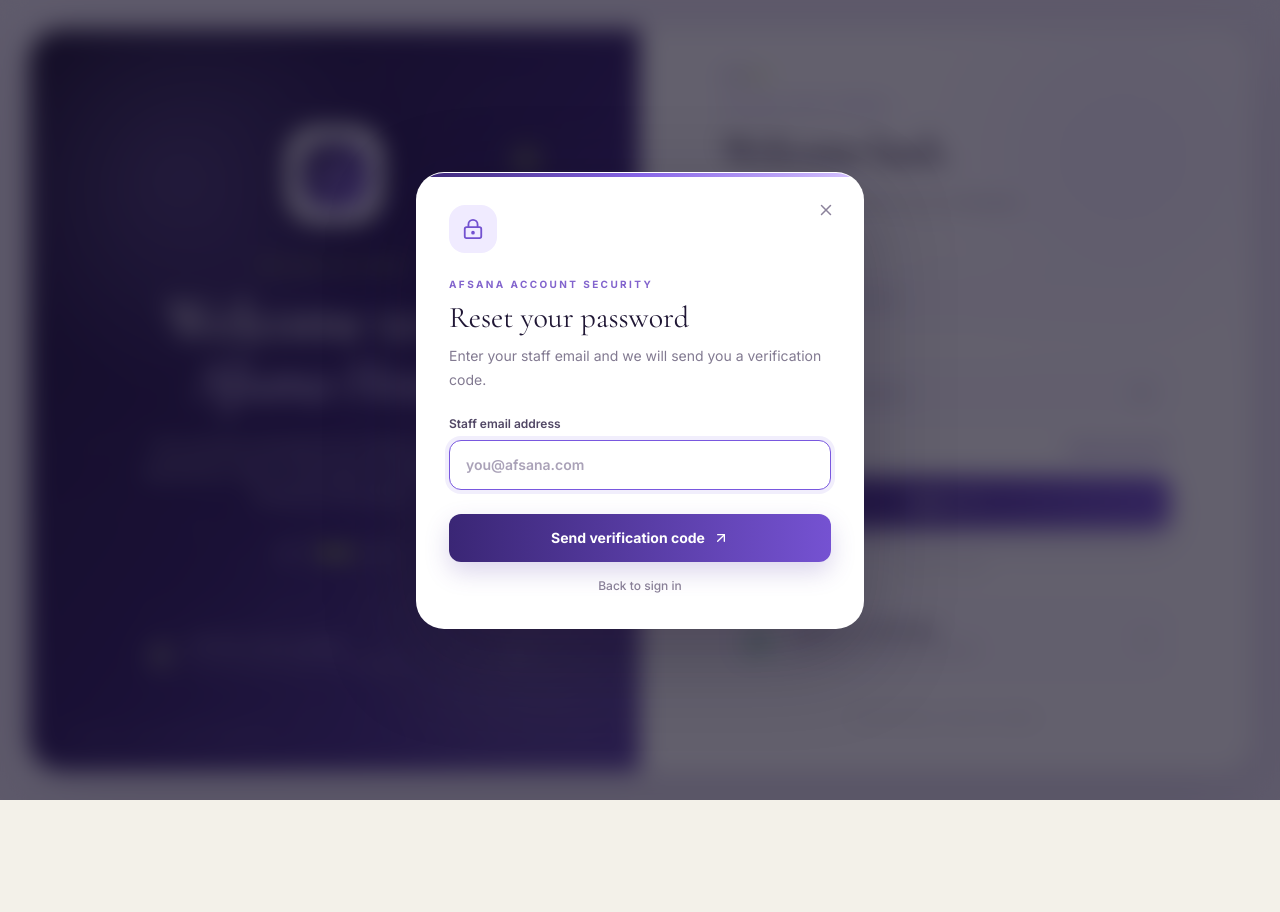
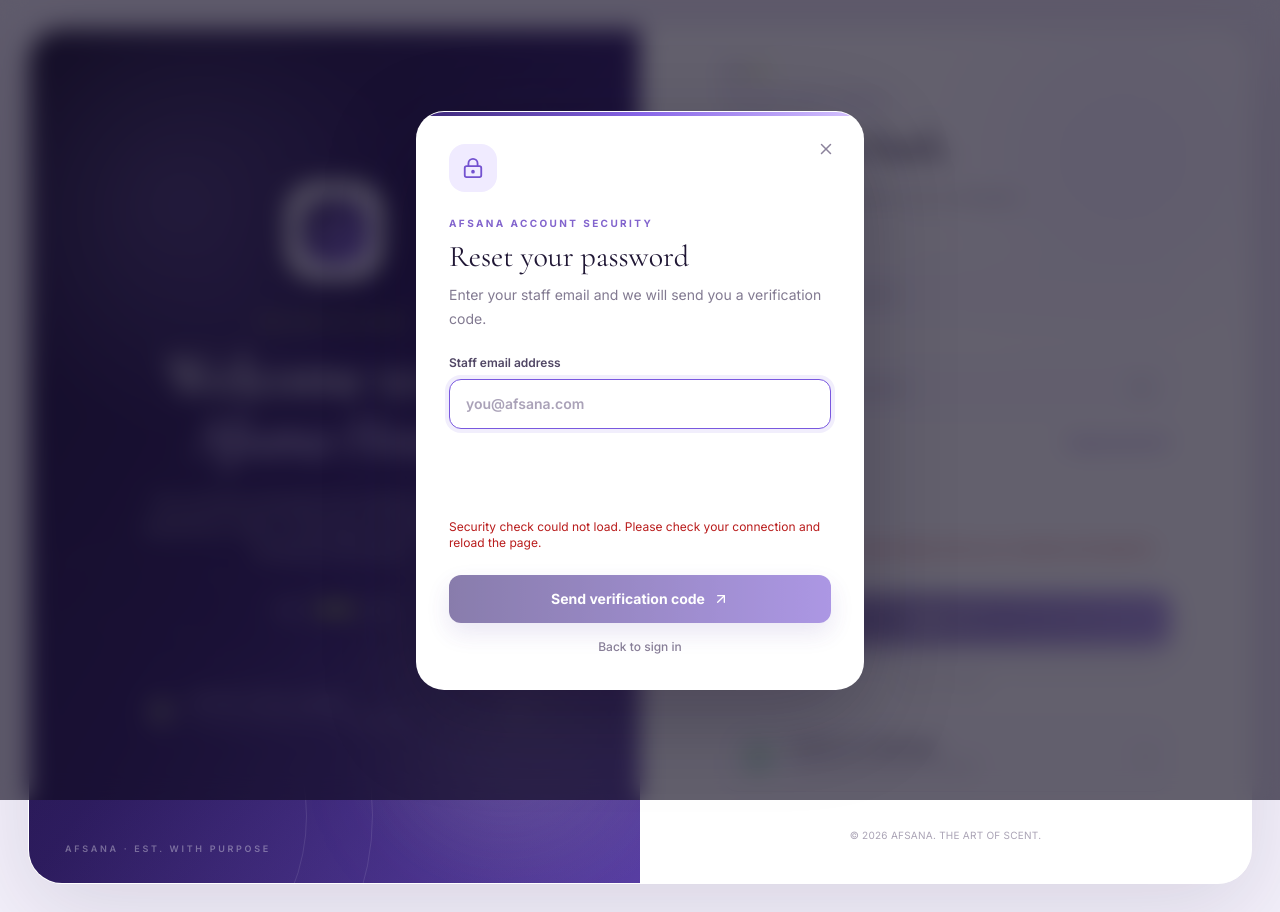
Before and after one commit to SyedHassanali24/afsana-perfumes11, a React (Vite) app: page /admin/login in a window 1280 px wide. Both pictures are taken after a click on the button "Forgot password?". Before the commit the page ends 800 px from the top, so only its background shows below. Built offline with nearby package versions, Linux system fonts and the light colour scheme; no server answers.

Commit message:
security: protect staff login, 2FA and password reset with Turnstile

```diff
--- a/src/auth/LoginPage.jsx
+++ b/src/auth/LoginPage.jsx
@@ -1,6 +1,7 @@
 import { useState } from 'react';
 import { Navigate, useLocation, useNavigate } from 'react-router-dom';
 import { useAuth } from './AuthContext';
+import TurnstileWidget from '../components/TurnstileWidget';
 import {
   ArrowUpRight,
   CheckCircle2,
@@ -16,7 +17,7 @@ import {
 
 const inputClass = 'mt-2 block w-full rounded-xl border border-[#e6e1f0] bg-[#fbfaff] px-4 py-3.5 text-sm text-[#21183b] placeholder:text-[#aaa2b8] outline-none transition duration-200 focus:border-[#7958df] focus:bg-white focus:ring-4 focus:ring-[#7958df]/10';
 
-function ResetPasswordDialog({ reset, setReset, error, busy, onForgot, onVerify, onReset }) {
+function ResetPasswordDialog({ reset, setReset, error, setError, busy, onForgot, onVerify, onReset, turnstileToken, onTurnstileToken, turnstileResetKey }) {
   if (!reset.open) return null;
 
   return (
@@ -65,10 +66,12 @@ function ResetPasswordDialog({ reset, setReset, error, busy, onForgot, onVerify,
           </div>
         )}
 
+        <div className="mt-5"><TurnstileWidget action={reset.step === 1 ? 'staff_password_reset_request' : reset.step === 2 ? 'staff_password_reset_verify' : 'staff_password_reset_complete'} onToken={onTurnstileToken} resetKey={turnstileResetKey} /></div>
+
         {reset.msg && <p role="status" className="mt-4 flex items-start gap-2 rounded-xl bg-[#f1edff] px-3.5 py-3 text-xs leading-5 text-[#6548b5]"><CheckCircle2 size={15} className="mt-0.5 shrink-0" />{reset.msg}</p>}
         {error && <p role="alert" className="mt-4 rounded-xl border border-red-100 bg-red-50 px-3.5 py-3 text-xs leading-5 text-[#a33c51]">{error}</p>}
 
-        <button type={reset.step === 2 ? 'button' : 'submit'} onClick={reset.step === 2 ? onVerify : undefined} disabled={busy} className="mt-6 flex w-full items-center justify-center gap-2 rounded-xl bg-gradient-to-r from-[#3a2675] to-[#7552d2] px-5 py-3.5 text-sm font-bold text-white shadow-[0_10px_24px_rgba(91,62,170,.22)] transition duration-200 hover:-translate-y-0.5 hover:shadow-[0_14px_30px_rgba(91,62,170,.28)] disabled:cursor-wait disabled:opacity-60">
+        <button type={reset.step === 2 ? 'button' : 'submit'} onClick={reset.step === 2 ? onVerify : undefined} disabled={busy || !turnstileToken} className="mt-6 flex w-full items-center justify-center gap-2 rounded-xl bg-gradient-to-r from-[#3a2675] to-[#7552d2] px-5 py-3.5 text-sm font-bold text-white shadow-[0_10px_24px_rgba(91,62,170,.22)] transition duration-200 hover:-translate-y-0.5 hover:shadow-[0_14px_30px_rgba(91,62,170,.28)] disabled:cursor-wait disabled:opacity-60">
           {busy ? 'Please wait…' : reset.step === 1 ? 'Send verification code' : reset.step === 2 ? 'Verify code' : 'Set new password'}
           {!busy && <ArrowUpRight size={16} />}
         </button>
@@ -86,6 +89,8 @@ export default function LoginPage() {
   const [error, setError] = useState('');
   const [busy, setBusy] = useState(false);
   const [showPassword, setShowPassword] = useState(false);
+  const [turnstileToken, setTurnstileToken] = useState('');
+  const [turnstileResetKey, setTurnstileResetKey] = useState(0);
   const [twoFactor, setTwoFactor] = useState(null);
   const [reset, setReset] = useState({ open: false, step: 1, email: '', otp: '', resetToken: '', password: '', confirm: '', msg: '' });
 
@@ -94,23 +99,23 @@ export default function LoginPage() {
   const forgot = async (e) => {
     e.preventDefault(); setError(''); setBusy(true);
     try {
-      const r = await fetch('/api/auth/forgot-password/request', { method: 'POST', headers: { 'Content-Type': 'application/json', 'X-Requested-With': 'afsana' }, body: JSON.stringify({ email: reset.email.trim() }) });
+      const r = await fetch('/api/auth/forgot-password/request', { method: 'POST', headers: { 'Content-Type': 'application/json', 'X-Requested-With': 'afsana' }, body: JSON.stringify({ email: reset.email.trim(), turnstileToken }) });
       const d = await r.json();
       if (!r.ok || !d.success) throw new Error(d?.error?.message || 'Unable to send OTP.');
       setReset(v => ({ ...v, step: 2, msg: 'A verification code has been sent to your administrator email.' }));
     } catch (e) { setError(e.message); }
-    finally { setBusy(false); }
+    finally { setBusy(false); setTurnstileToken(''); setTurnstileResetKey(v => v + 1); }
   };
 
   const verifyOtp = async () => {
     setError(''); setBusy(true);
     try {
-      const r = await fetch('/api/auth/forgot-password/verify', { method: 'POST', headers: { 'Content-Type': 'application/json', 'X-Requested-With': 'afsana' }, body: JSON.stringify({ email: reset.email.trim(), otp: reset.otp.trim() }) });
+      const r = await fetch('/api/auth/forgot-password/verify', { method: 'POST', headers: { 'Content-Type': 'application/json', 'X-Requested-With': 'afsana' }, body: JSON.stringify({ email: reset.email.trim(), otp: reset.otp.trim(), turnstileToken }) });
       const d = await r.json();
       if (!r.ok || !d.success) throw new Error(d?.error?.message || 'Invalid verification code.');
       setReset(v => ({ ...v, step: 3, resetToken: d.resetToken, msg: 'Email verified. You can now create a new password.' }));
     } catch (e) { setError(e.message); }
-    finally { setBusy(false); }
+    finally { setBusy(false); setTurnstileToken(''); setTurnstileResetKey(v => v + 1); }
   };
 
   const doReset = async (e) => {
@@ -119,20 +124,20 @@ export default function LoginPage() {
     if (reset.password !== reset.confirm) { setError('Passwords do not match.'); return; }
     setError(''); setBusy(true);
     try {
-      const r = await fetch('/api/auth/forgot-password/reset', { method: 'POST', headers: { 'Content-Type': 'application/json', 'X-Requested-With': 'afsana' }, body: JSON.stringify({ email: reset.email.trim(), resetToken: reset.resetToken, password: reset.password }) });
+      const r = await fetch('/api/auth/forgot-password/reset', { method: 'POST', headers: { 'Content-Type': 'application/json', 'X-Requested-With': 'afsana' }, body: JSON.stringify({ email: reset.email.trim(), resetToken: reset.resetToken, password: reset.password, turnstileToken }) });
       const d = await r.json();
       if (!r.ok || !d.success) throw new Error(d?.error?.message || 'Unable to reset password.');
       setReset({ open: false, step: 1, email: '', otp: '', resetToken: '', password: '', confirm: '', msg: '' });
       setError('');
     } catch (e) { setError(e.message); }
-    finally { setBusy(false); }
+    finally { setBusy(false); setTurnstileToken(''); setTurnstileResetKey(v => v + 1); }
   };
 
   const submit = async (e) => {
     e.preventDefault();
     setError(''); setBusy(true);
     try {
-      const result = await login(form.email.trim(), form.password);
+      const result = await login(form.email.trim(), form.password, turnstileToken);
       if (result?.requiresTwoFactor) {
         setTwoFactor({ email: form.email.trim(), challengeId: result.challengeId, otp: '' });
         return;
@@ -140,7 +145,7 @@ export default function LoginPage() {
       navigate(from, { replace: true });
     } catch (err) {
       setError(err.status === 429 ? 'Too many attempts. Your account may be locked for 3 minutes.' : err.message);
-    } finally { setBusy(false); }
+    } finally { setBusy(false); setTurnstileToken(''); setTurnstileResetKey(v => v + 1); }
   };
 
   const verifyAdminOtp = async (e) => {
@@ -148,11 +153,11 @@ export default function LoginPage() {
     if (!twoFactor) return;
     setError(''); setBusy(true);
     try {
-      await completeTwoFactor(twoFactor.email, twoFactor.challengeId, twoFactor.otp.trim());
+      await completeTwoFactor(twoFactor.email, twoFactor.challengeId, twoFactor.otp.trim(), turnstileToken);
       navigate(from, { replace: true });
     } catch (err) {
       setError(err.status === 429 ? 'Too many incorrect codes. Please sign in again.' : err.message);
-    } finally { setBusy(false); }
+    } finally { setBusy(false); setTurnstileToken(''); setTurnstileResetKey(v => v + 1); }
   };
 
   return (
@@ -237,9 +242,10 @@ export default function LoginPage() {
                               <button type="button" onClick={() => { setError(''); setReset(v => ({ ...v, open: true, step: 1, email: form.email, otp: '', resetToken: '', password: '', confirm: '', msg: '' })); }} className="text-xs font-semibold text-[#7654c9] transition hover:text-[#4e329d] hover:underline">Forgot password?</button>
                             </div>
 
+                            <TurnstileWidget action="staff_login" onToken={setTurnstileToken} resetKey={turnstileResetKey} />
                             {error && !reset.open && <p role="alert" className="rounded-xl border border-red-100 bg-red-50 px-4 py-3 text-xs leading-5 text-[#a33c51]">{error}</p>}
 
-                            <button type="submit" disabled={busy} className="group relative mt-1 flex w-full items-center justify-center gap-2 overflow-hidden rounded-xl bg-gradient-to-r from-[#38236f] via-[#583ca5] to-[#7554d0] px-5 py-4 text-sm font-bold tracking-wide text-white shadow-[0_12px_28px_rgba(80,55,145,.22)] transition duration-300 hover:-translate-y-0.5 hover:shadow-[0_17px_34px_rgba(80,55,145,.30)] disabled:cursor-wait disabled:opacity-60">
+                            <button type="submit" disabled={busy || !turnstileToken} className="group relative mt-1 flex w-full items-center justify-center gap-2 overflow-hidden rounded-xl bg-gradient-to-r from-[#38236f] via-[#583ca5] to-[#7554d0] px-5 py-4 text-sm font-bold tracking-wide text-white shadow-[0_12px_28px_rgba(80,55,145,.22)] transition duration-300 hover:-translate-y-0.5 hover:shadow-[0_17px_34px_rgba(80,55,145,.30)] disabled:cursor-wait disabled:opacity-60">
                               <span className="absolute inset-0 -translate-x-full bg-gradient-to-r from-transparent via-white/15 to-transparent transition-transform duration-700 group-hover:translate-x-full" />
                               <span className="relative">{busy ? 'Signing in…' : 'Sign in'}</span>
                               {!busy && <ArrowUpRight className="relative transition-transform duration-300 group-hover:-translate-y-0.5 group-hover:translate-x-0.5" size={17} />}
@@ -269,8 +275,9 @@ export default function LoginPage() {
                     placeholder="••••••"
                   />
                 </label>
+                <TurnstileWidget action="staff_2fa" onToken={setTurnstileToken} resetKey={turnstileResetKey} />
                 {error && <p role="alert" className="rounded-xl border border-red-100 bg-red-50 px-4 py-3 text-xs leading-5 text-[#a33c51]">{error}</p>}
-                <button type="submit" disabled={busy || twoFactor.otp.length !== 6} className="flex w-full items-center justify-center gap-2 rounded-xl bg-gradient-to-r from-[#38236f] via-[#583ca5] to-[#7554d0] px-5 py-4 text-sm font-bold text-white shadow-[0_12px_28px_rgba(80,55,145,.22)] transition hover:-translate-y-0.5 disabled:cursor-wait disabled:opacity-60">
+                <button type="submit" disabled={busy || twoFactor.otp.length !== 6 || !turnstileToken} className="flex w-full items-center justify-center gap-2 rounded-xl bg-gradient-to-r from-[#38236f] via-[#583ca5] to-[#7554d0] px-5 py-4 text-sm font-bold text-white shadow-[0_12px_28px_rgba(80,55,145,.22)] transition hover:-translate-y-0.5 disabled:cursor-wait disabled:opacity-60">
                   {busy ? 'Verifying…' : 'Verify and continue'}
                   {!busy && <ArrowUpRight size={17} />}
                 </button>
@@ -300,7 +307,7 @@ export default function LoginPage() {
         </section>
       </div>
 
-      <ResetPasswordDialog reset={reset} setReset={setReset} error={error} setError={setError} busy={busy} onForgot={forgot} onVerify={verifyOtp} onReset={doReset} />
+      <ResetPasswordDialog reset={reset} setReset={setReset} error={error} setError={setError} busy={busy} onForgot={forgot} onVerify={verifyOtp} onReset={doReset} turnstileToken={turnstileToken} onTurnstileToken={setTurnstileToken} turnstileResetKey={turnstileResetKey} />
     </main>
   );
 }
```
